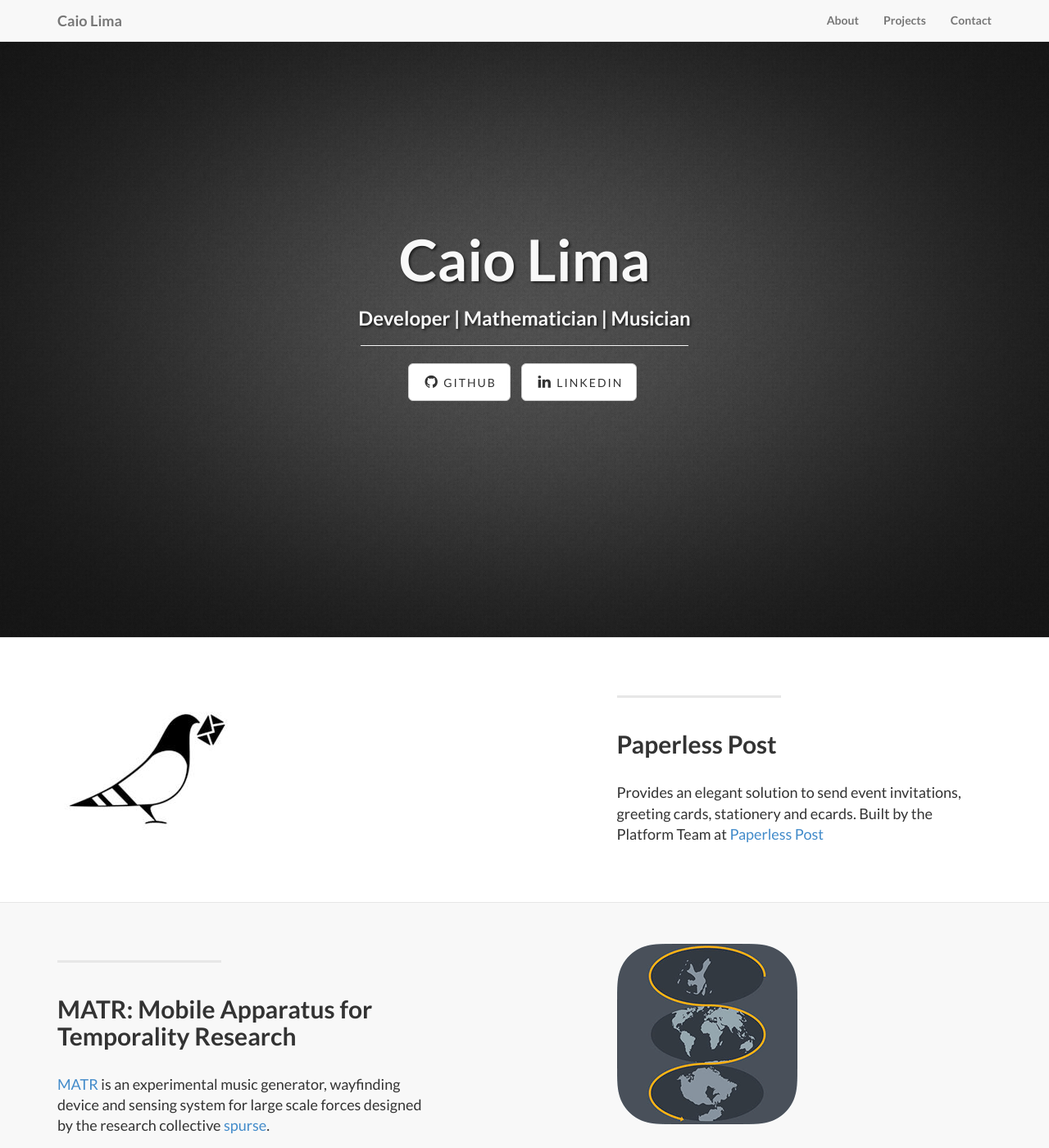
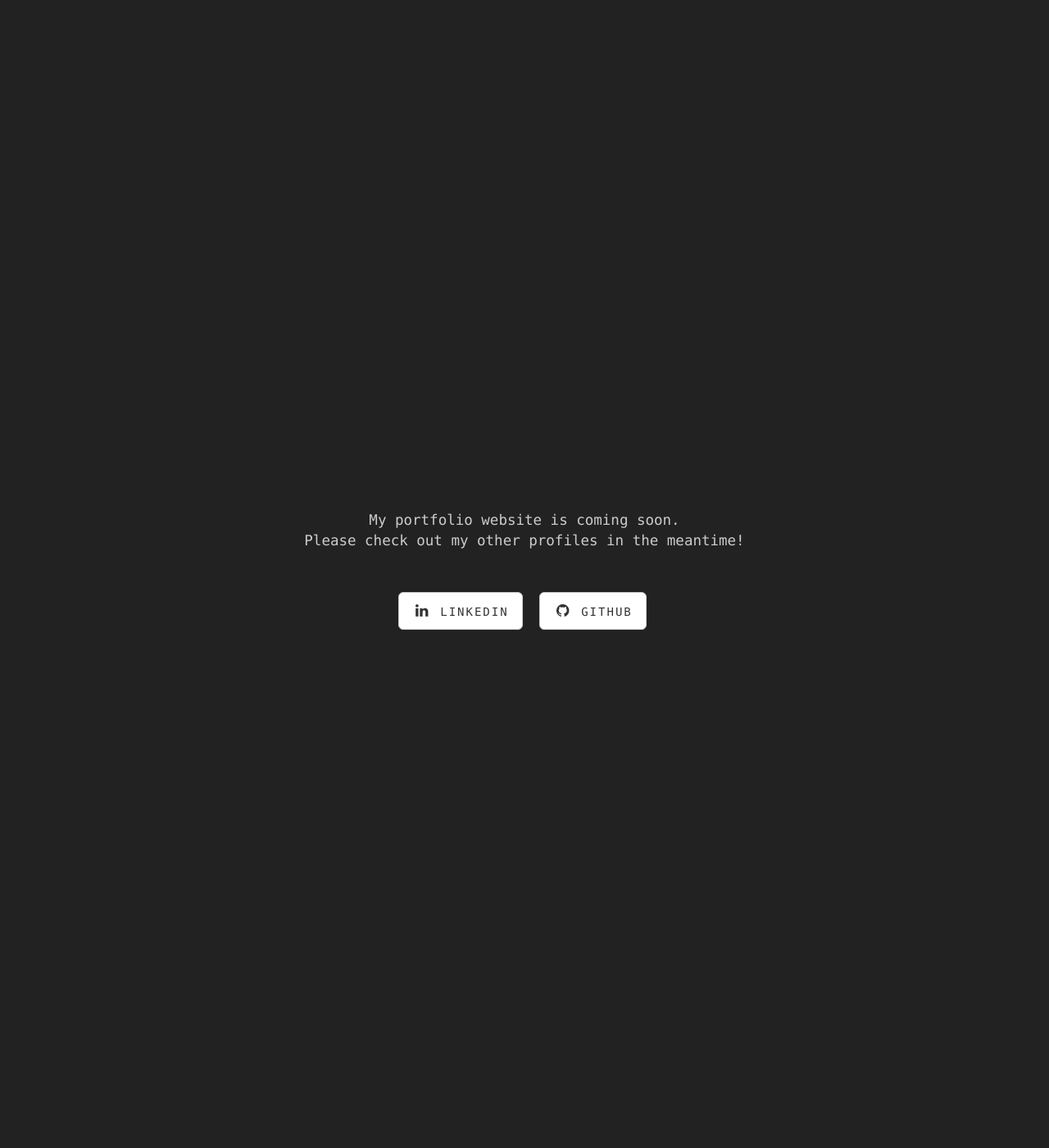
Before and after one commit to Caiopia/caiopia.github.io, a Jekyll site: the page index.html, which Jekyll copies as it is, in a window 1280 px wide and 1400 px high. Shown: the whole window at 82% size. Built offline with Jekyll 4.4.1, drawn with Linux system fonts in a browser that asks for light colours; some of the changed text lies outside the part shown.

Commit message:
add under construction page for now

```diff
--- a/_config.yml
+++ b/_config.yml
@@ -2,7 +2,7 @@
 #      Main Configs       #
 # ----------------------- #
 
-url: http://caiopia.github.io
+url: http://caiolima.me
 title: Caio Lima
 email: caio@caiolima.me
 description: > # "Overview of Caio Lima"
--- a/_includes/page_content.html
+++ b/_includes/page_content.html
@@ -1,4 +1,7 @@
 <!-- Page Content -->
+<div>
+    <h1 class="section-heading">Portfolio</h1>
+</div>
 {% for post in site.posts reversed %}
   {% capture thecycle %}{% cycle 'odd', 'even' %}{% endcapture %}
     {% if thecycle == 'odd' %}
--- /dev/null
+++ b/css/construction.css
@@ -0,0 +1,33 @@
+body {
+    /*background-image: url(../img/dark-grey-bg.jpg);*/
+    background-color: #222222;
+    background-size: cover;
+/*    background-position: top center;
+    background-repeat: no-repeat;*/
+    /*background-attachment: fixed;*/
+    display: table;
+    position: absolute;
+    height: 100%;
+    width: 100%;
+}
+
+#construction-container {
+    display: table-cell;
+    vertical-align: middle;
+}
+
+#construction {
+    color: #cccccc;
+    font-family: Menlo;
+    text-align: center;
+    font-size: 1.25em;
+    font-weight: lighter;
+    vertical-align: middle;
+    margin-left: auto;
+    margin-right: auto;
+    width: 400;
+}
+
+a.btn {
+    margin-top: 40px;
+}
--- a/css/landing-page.css
+++ b/css/landing-page.css
@@ -29,10 +29,10 @@
 .intro-header {
     padding-top: 50px; /* If you're making other pages, make sure there is 50px of padding to make sure the navbar doesn't overlap content! */
     padding-bottom: 50px;
-    text-align: center;
+    text-align: left;
     color: #f8f8f8;
-    background: url(../img/dark-grey-bg.jpg) no-repeat center center;
-    background-size: cover;
+    background: url(../img/header-3.jpg) no-repeat right center;
+    background-size: auto;
 }
 
 .intro-message {
@@ -112,7 +112,7 @@
 .banner {
     padding: 100px 0;
     color: #f8f8f8;
-    background: url(../img/dark-grey-bg.jpg) no-repeat center center;
+    background: url(../img/header-3.jpg) no-repeat center center;
     background-size: cover;
 }
 
--- /dev/null
+++ b/index-2.html
@@ -0,0 +1,5 @@
+---
+layout: default
+title: Caio Lima
+subTitle: Developer | Mathematician | Musician
+---
--- a/index.html
+++ b/index.html
@@ -1,5 +1,48 @@
----
-layout: default
-title: Caio Lima
-subTitle: Developer | Mathematician | Musician
----
+<!DOCTYPE html>
+<html>
+	<head>
+		<meta charset="utf-8">
+		<title>Caio Lima | iOS Developer - Under Construction</title>
+		<link href="css/landing-page.css" rel="stylesheet">
+
+	    <meta http-equiv="X-UA-Compatible" content="IE=edge">
+	    <meta name="viewport" content="width=device-width, initial-scale=1">
+	    <meta name="description" content="">
+	    <meta name="author" content="">
+
+	    <!-- Bootstrap Core CSS -->
+	    <link href="css/bootstrap.min.css" rel="stylesheet">
+
+	    <!-- Custom CSS -->
+	    <link href="css/landing-page.css" rel="stylesheet">
+
+	    <!-- Custom Fonts -->
+	    <link href="font-awesome-4.1.0/css/font-awesome.min.css" rel="stylesheet" type="text/css">
+	    <link href="http://fonts.googleapis.com/css?family=Lato:300,400,700,300italic,400italic,700italic" rel="stylesheet" type="text/css">
+	    <link href="css/construction.css" rel="stylesheet">
+
+
+	    <!-- HTML5 Shim and Respond.js IE8 support of HTML5 elements and media queries -->
+	    <!-- WARNING: Respond.js doesn't work if you view the page via file:// -->
+	    <!--[if lt IE 9]>
+	        <script src="https://oss.maxcdn.com/libs/html5shiv/3.7.0/html5shiv.js"></script>
+	        <script src="https://oss.maxcdn.com/libs/respond.js/1.4.2/respond.min.js"></script>
+	    <![endif]-->
+
+	</head>
+	<body>
+		<div id="construction-container">
+			<div id="construction">
+				<p>My portfolio website is coming soon.<br>Please check out my other profiles in the meantime!</p>
+				<ul class="list-inline intro-social-buttons">
+	                <li>
+	                    <a href="http://linkedin.com/limacaio" class="btn btn-default btn-lg"><i class="fa fa-linkedin fa-fw"></i> <span class="network-name">linkedin</span></a>
+	                </li>
+	                <li>
+	                	<a href="http://github.com/caiopia" class="btn btn-default btn-lg"><i class="fa fa-github fa-fw"></i> <span class="network-name">github</span></a>
+	                </li>
+	            </ul>
+	    	</div>
+	    </div>
+	</body>
+</html>
```
Also changed, not shown: img/GitHub_Logo.png (added), img/header-3.jpg (added), 1 other file.
